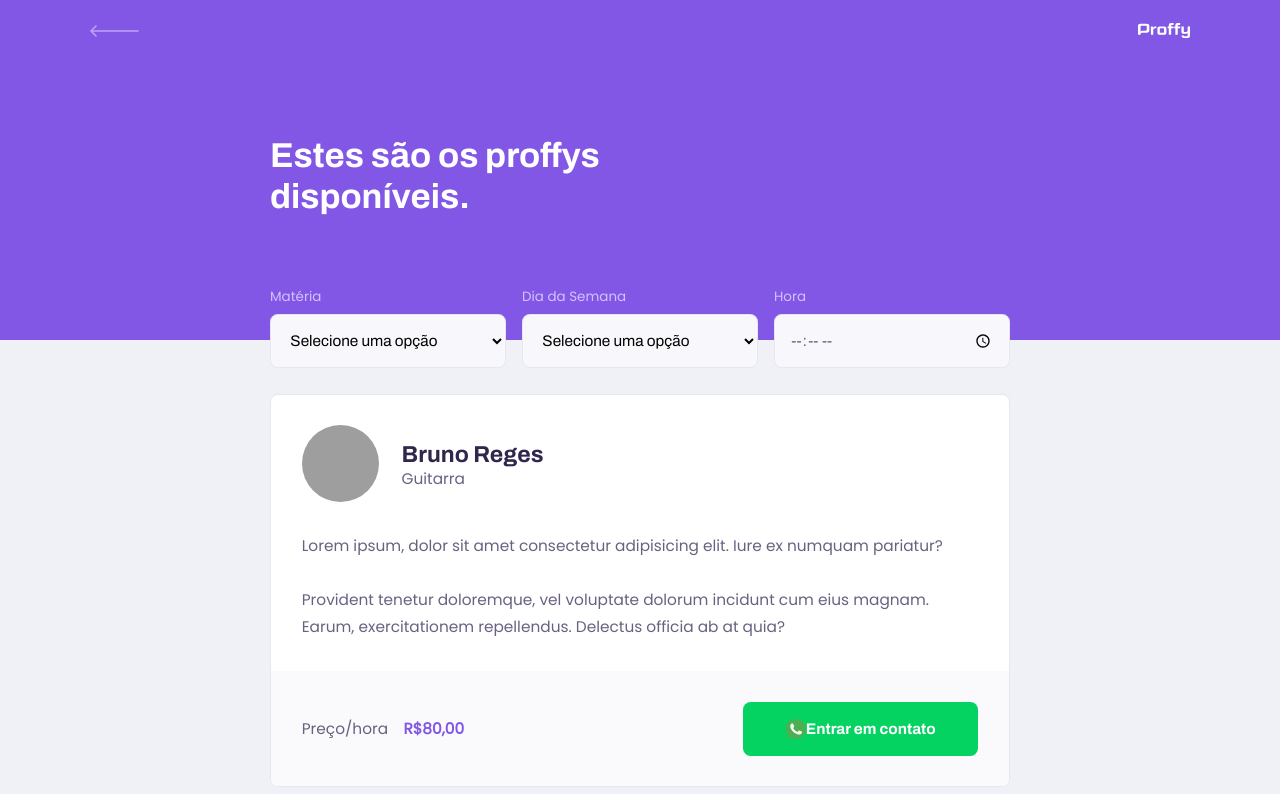
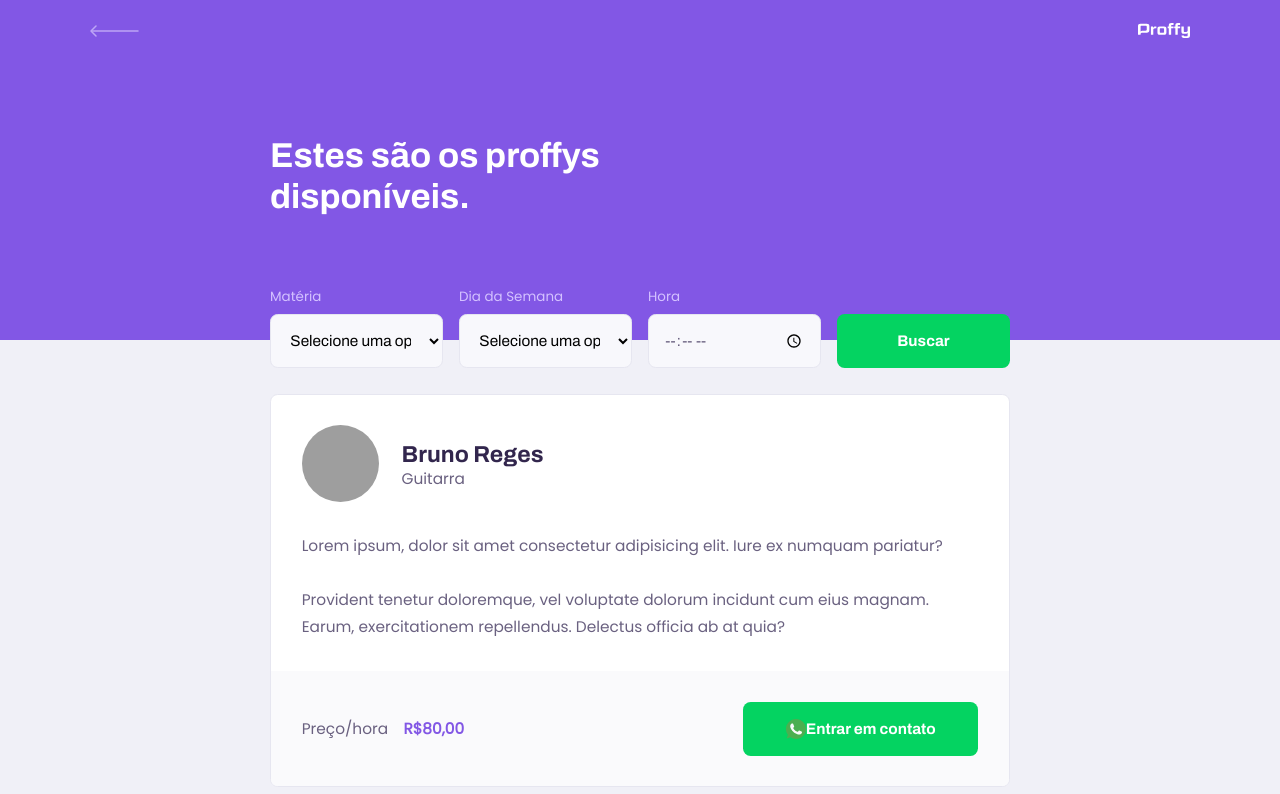
Before and after one commit to regesguitar/proffy, a React (Create React App) app: page /study in a window 1280 px wide. Shown: the top 794 px of the page. Built offline with nearby package versions, Linux system fonts and the light colour scheme; grey boxes are pictures that could not be loaded.

Commit message:
adding_button_list

```diff
--- a/src/pages/TeacherList/index.tsx
+++ b/src/pages/TeacherList/index.tsx
@@ -1,23 +1,44 @@
-import React from 'react';
+import React, { useState, FormEvent } from 'react';
 
 import PageHeader from '../../components/PageHeader';
 
+
 import TeacherItem from '../../components/TeachersItem';
-
+import api from '../../services/api';
 import Input from '../../components/Input'
 
 import './styles.css'
 import Select from '../../components/Select';
 
 function TeacherList() {
+    const [subject, setSubject] = useState('')
+    const [week_day, setWeekDay] = useState('')
+    const [time, setTime] = useState('')
+
+  async  function searchTeachers(e: FormEvent) {
+        e.preventDefault()
+
+       const response =  await  api.get('classes', {
+
+            params: {
+                subject,
+                week_day,
+                time,
+            }
+        })
+            console.log(response.data)
+    }
+
     return (
         <div id="page-teacher-list" className="container">
             <PageHeader title="Estes são os proffys disponíveis.">
 
-                <form id="search-teachers">
+                <form id="search-teachers" onSubmit={searchTeachers}>
                     <Select
                         name="subject"
                         label="Matéria"
+                        value={subject}
+                        onChange={(e) => { setSubject(e.target.value) }}
                         options={[
                             { value: 'Artes', label: 'Artes ' },
                             { value: 'Biologia', label: 'Biologia ' },
@@ -36,6 +57,8 @@
                     <Select
                         name="week_day"
                         label="Dia da Semana"
+                        value={week_day}
+                        onChange={(e) => { setWeekDay(e.target.value) }}
                         options={[
                             { value: '0', label: 'Domingo ' },
                             { value: '1', label: 'Segunda-feira ' },
@@ -48,8 +71,16 @@
                         ]}
                     />
 
-                    <Input type="time" name="time" label="Hora" />
-
+                    <Input
+                        type="time"
+                        name="time"
+                        label="Hora"
+                        value={time}
+                        onChange={(e) => { setTime(e.target.value) }}
+                    />
+                    <button type="submit">
+                        Buscar
+                </button>
                 </form>
             </PageHeader>
             <main>
--- a/src/pages/TeacherList/styles.css
+++ b/src/pages/TeacherList/styles.css
@@ -14,6 +14,27 @@
     color: var(--color-text-in-primary)
 }
 
+#search-teachers button {
+    width: 100%;
+    height: 5.6rem;
+    background: var(--color-secundary);
+    color: var(--color-button-text);
+    border: 0;
+    border-radius: 0.8rem;
+    cursor: pointer;
+    font: 700 1.6rem Archivo;
+    display: flex;
+    align-items: center;
+    justify-content: center;
+    text-decoration: none;
+    transition: background-color 0.2s;
+    margin-top: 3.2rem;
+}
+
+
+#page-teacher-form  button:hover {
+    background: var(--color-secundary-dark);
+}
 
 
 @media (min-width: 700px) {
@@ -23,7 +44,7 @@
 
     #search-teachers{
         display:grid;
-        grid-template-columns: repeat(3, 1fr);
+        grid-template-columns: repeat(4, 1fr);
         column-gap: 16px;
         position: absolute;
         bottom: -28px;
```
